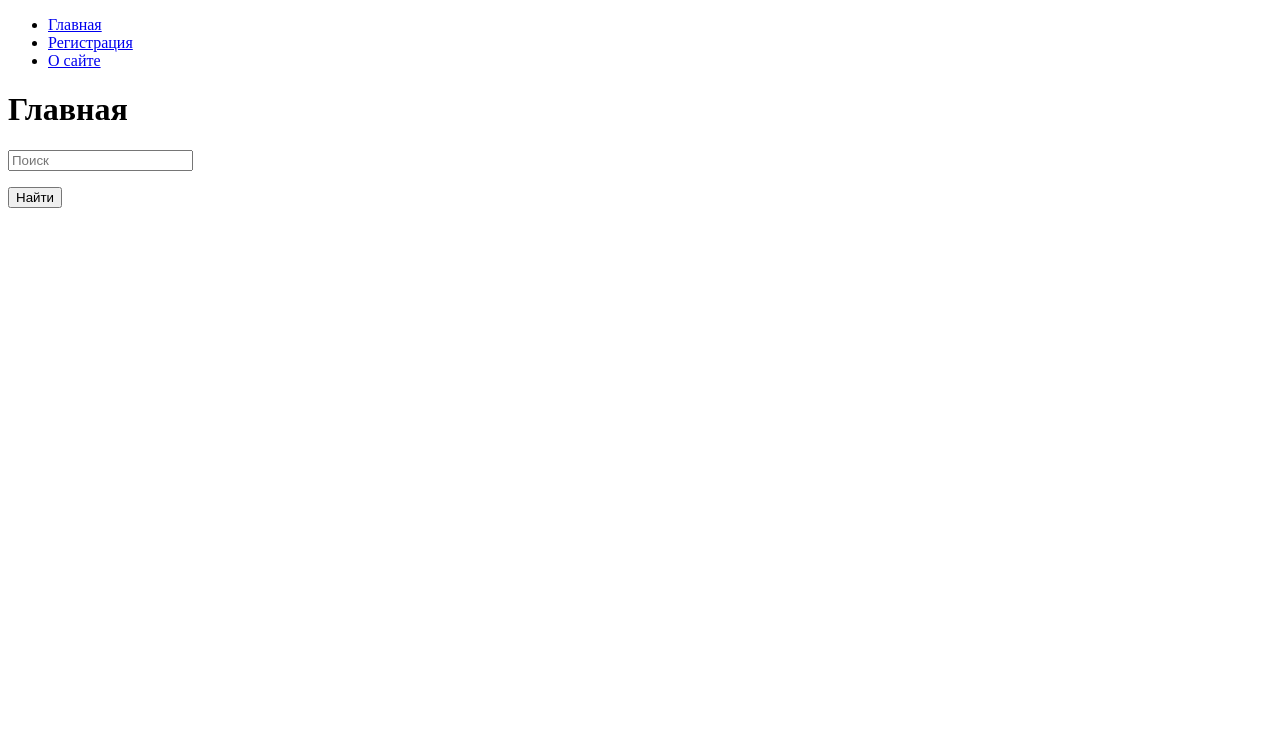
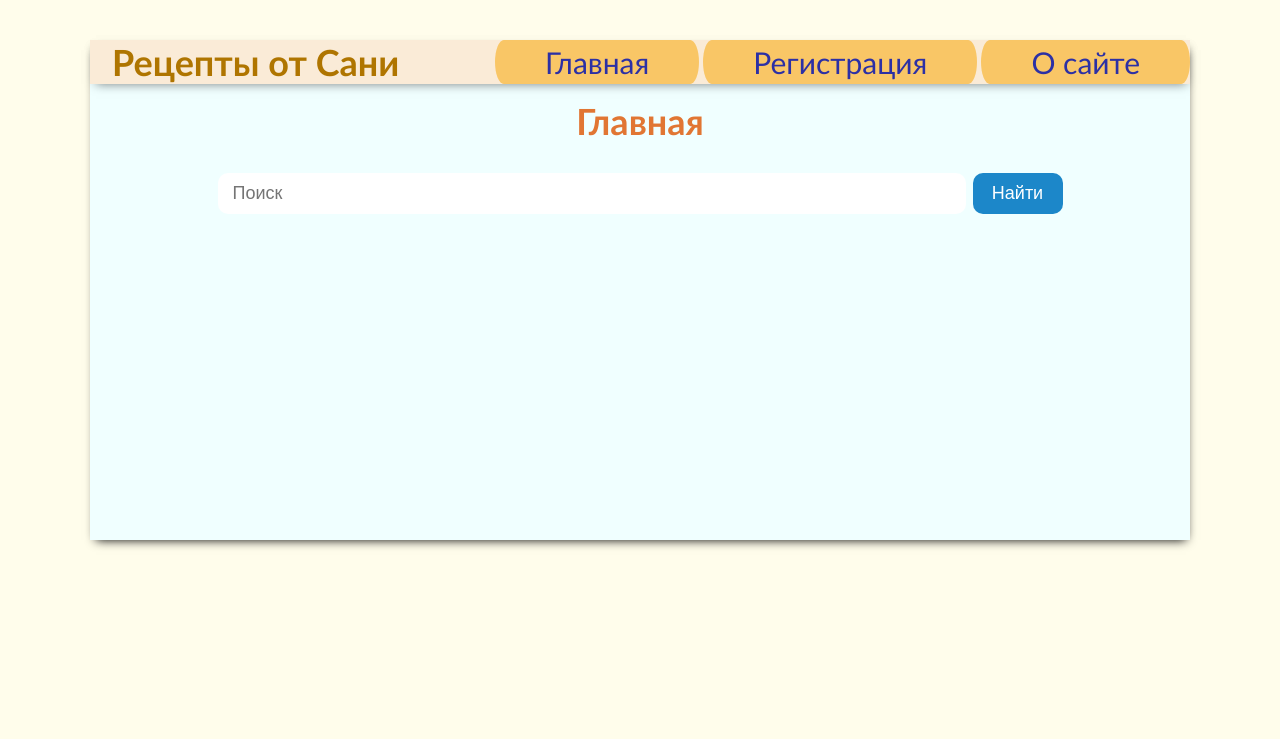
Before and after one commit to Zaskriptovan/RecipesFlask, a Flask app: page / in a window 1280 px wide. Shown: the top 739 px of the page. Run offline with Flask 2, Linux system fonts and the light colour scheme; data that the repository does not hold is empty.

Commit message:
Тестовый вариант верстки

```diff
--- /dev/null
+++ b/project/static/css/style.css
@@ -0,0 +1,135 @@
+* {
+  margin: 0;
+  padding: 0;
+  border: 0;
+  box-sizing: border-box;
+}
+
+html {
+  background-color: rgb(255, 253, 235);
+}
+
+body {
+  margin: 40px auto 200px;
+  font-size: 24px;
+  font-weight: normal;
+  font-family: 'Gill Sans', 'Gill Sans MT', Calibri, 'Trebuchet MS', sans-serif;
+  max-width: 1100px;
+  min-height: 500px;
+  box-shadow: 1px 5px 10px -5px black;
+  background-color: azure;
+}
+
+
+.header {
+  display: flex;
+  justify-content: space-between;
+  flex-wrap: wrap;
+  width: 100%;
+  background-color: antiquewhite;
+  box-shadow: 1px 5px 10px -5px rgba(0, 0, 0, 0.5);
+  position: sticky;
+  top: 0;
+  left: 0;
+  margin-bottom: 15px;
+}
+
+.website_name {
+  font-size: 36px;
+  color: rgb(175, 117, 0);
+  margin-left: 2%;
+}
+
+.mainmenu ul {
+  list-style: none;
+  display: flex;
+  justify-content: center;
+  flex-wrap: wrap;
+  height: 100%;
+}
+
+.mainmenu li {
+  background-color: rgb(249, 198, 102);
+  display: flex;
+  margin-left: 4px;
+  padding: 0px 50px;
+  border-radius: 2em / 5em;
+}
+
+.mainmenu ul li:hover {
+  background-color: rgb(255, 166, 0);
+  box-shadow: 1px 7px 30px -5px black;
+  transform: rotate(-2deg) scale(1.2);
+}
+
+.mainmenu a {
+  text-decoration: none;
+  color: rgb(44, 48, 165);
+  font-size: 30px;
+  margin: auto;
+}
+
+.mainmenu a:hover {
+  color: rgb(182, 24, 24);
+}
+
+.title {
+  text-align: center;
+  color: rgb(225, 118, 51);
+}
+
+.search-form {
+  display: flex;
+  flex-wrap: wrap;
+  justify-content: center;
+  max-width: 80%;
+  margin: 30px auto;
+}
+
+.search-form input {
+  padding: 10px 15px;
+  font-size: 18px;
+  border-radius: 10px;
+}
+
+.search-bar {
+  width: 85%;
+  border: none;
+  margin-right: 7px;
+}
+
+.submit {
+  width: 90px;
+  background-color: #1c87c9;
+  color: #ffffff;
+  border: none;
+  cursor: pointer;
+}
+
+.submit:hover {
+  opacity: 0.8;
+}
+
+.recipe {
+  padding: 15px 30px;
+  background-color: rgb(255, 253, 221);
+  margin: 0 30px 20px 30px;
+  border-radius: 30px;
+  box-shadow: 0px 0px 10px 1px rgba(0, 0, 0, 0.2);
+}
+
+.recipe h3 {
+  color: rgb(40, 104, 47);
+  margin-left: 4%;
+}
+
+.recipe ul {
+  list-style: none;
+  margin-left: 7%;
+  color: rgb(89, 89, 89);
+}
+
+.recipe p {
+  color: rgb(109, 109, 109);
+  text-align: justify;
+}
--- a/project/templates/base.html
+++ b/project/templates/base.html
@@ -3,36 +3,46 @@
 
 <head>
   <meta charset="UTF-8">
-  <link rel="shortcut icon" href="#">
 
   {% if title %}
   <title>Рецепты - {{ title }}</title>
   {% else %}
   <title>Рецепты - Главная</title>
   {% endif %}
+
+  <link rel="shortcut icon" href="#">
+  <link rel="stylesheet" type="text/css" href="{{ url_for('static', filename='css/style.css') }}">
 </head>
 
 <body>
-  {% block mainmenu %}
+  <header class="header">
+    <h1 class="website_name">Рецепты от Сани</h1>
+
+    <nav class="mainmenu">
       <ul>
         <li><a href='/'>Главная</a></li>
         <li><a href='/registration'>Регистрация</a></li>
         <li><a href='/about'>О сайте</a></li>
       </ul>
-  {% endblock %}
+    </nav>
+  </header>
 
+  <div class="title">
     {% block title %}
     {% if title %}
-  <h1>{{ title }}</h1>
+    <h2>{{ title }}</h2>
     {% else %}
-  <h1>Главная</h1>
+    <h2>Главная</h2>
     {% endif %}
     {% endblock %}
+  </div>
 
-  <form action="search" method="get">
-    <p><input type="text" placeholder="Поиск" name="q" value="{{ request.args.get('q', '') }}"></p>
-    <p><input type="submit" value="Найти"></p>
+
+  <form action="search" method="get" class="search-form">
+    <input type="text" class="search-bar" placeholder="Поиск" name="q" value="{{ request.args.get('q', '') }}">
+    <input type="submit" class="submit" value="Найти">
   </form>
+
 
 
   {% block content %}
--- a/project/templates/index.html
+++ b/project/templates/index.html
@@ -3,6 +3,7 @@
 {% block content %}
 
 {% for recipe in recipes %}
+<div class="recipe">
   <h3>{{ recipe.title }}</h3>
 
   <ul>
@@ -12,6 +13,9 @@
   </ul>
 
   <p>{{ recipe.description }}</p>
+</div>
+
 {% endfor %}
 
+
 {% endblock %}
--- a/project/templates/search.html
+++ b/project/templates/search.html
@@ -9,6 +9,7 @@
 
 {% for recipe in recipes %}
 
+<div class="recipe">
   <h3>{{ recipe.title }}</h3>
 
   <ul>
@@ -16,6 +17,7 @@
     <li>{{ full_recipe.ingredient.ingredient }} — {{ full_recipe.quantity.quantity }}</li>
     {% endfor %}
   </ul>
+</div>
 
 {% endfor %}
 
```
Also changed, not shown: project/templates/about.html (added, +22 -0 lines). Lines whose indentation alone changed are shown as unchanged.
